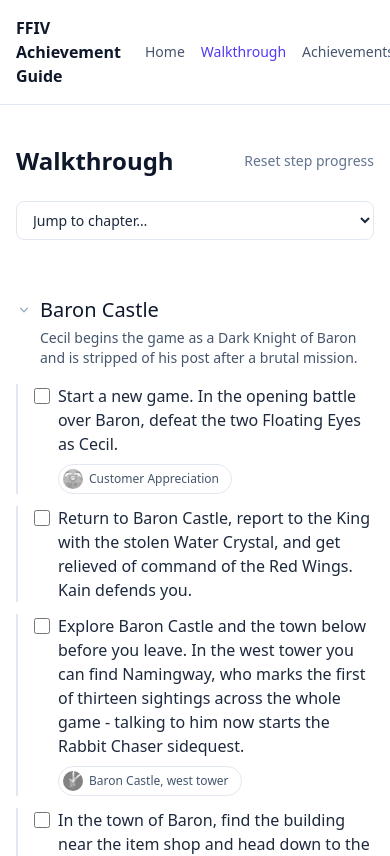
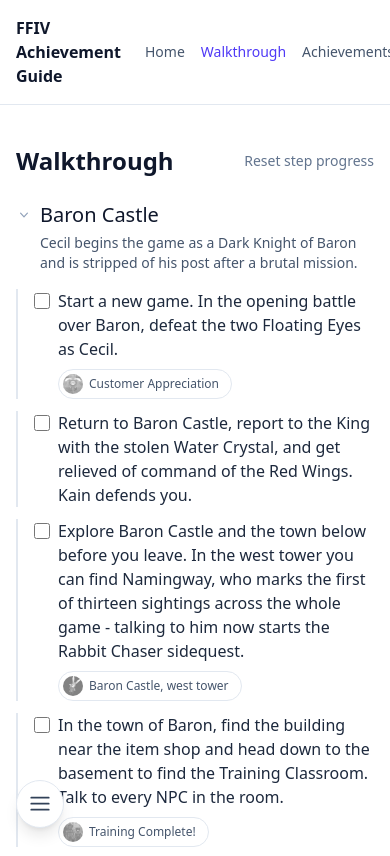
Before and after one commit to ponkberry/final-fantasy-iv-achievement-guide, a React (Vite) app: page /#/walkthrough in a window 390 px wide. Shown: the top 856 px of the page. Built offline with nearby package versions, Linux system fonts and the light colour scheme.

Commit message:
Added mobile friendly nav

```diff
--- a/src/components/WalkthroughNav.tsx
+++ b/src/components/WalkthroughNav.tsx
@@ -1,3 +1,4 @@
+import { useEffect, useState } from 'react'
 import type { WalkthroughChapter } from '../types'
 
 interface ChapterProgress {
@@ -12,32 +13,95 @@
 }
 
 export function WalkthroughNav({ chapters, progressByChapter, onJumpToChapter }: WalkthroughNavProps) {
+  const [mobileMenuOpen, setMobileMenuOpen] = useState(false)
+
+  useEffect(() => {
+    if (!mobileMenuOpen) return
+    const onKeyDown = (e: KeyboardEvent) => {
+      if (e.key === 'Escape') setMobileMenuOpen(false)
+    }
+    window.addEventListener('keydown', onKeyDown)
+    return () => window.removeEventListener('keydown', onKeyDown)
+  }, [mobileMenuOpen])
+
   return (
     <>
-      {/* Mobile / narrow screens: dropdown jump menu */}
-      <div className="mb-6 md:hidden">
-        <label htmlFor="chapter-jump" className="sr-only">
-          Jump to chapter
-        </label>
-        <select
-          id="chapter-jump"
-          defaultValue=""
-          onChange={(e) => {
-            if (e.target.value) onJumpToChapter(e.target.value)
-            e.target.value = ''
-          }}
-          className="w-full rounded-lg border border-slate-200 bg-white px-3 py-2 text-sm text-slate-800 dark:border-slate-800 dark:bg-slate-900 dark:text-slate-200"
-        >
-          <option value="" disabled>
-            Jump to chapter…
-          </option>
-          {chapters.map((chapter, i) => (
-            <option key={chapter.id} value={chapter.id}>
-              {i + 1}. {chapter.title}
-            </option>
-          ))}
-        </select>
-      </div>
+      {/* Mobile / narrow screens: floating button that opens a jump-to-chapter panel from anywhere */}
+      <button
+        type="button"
+        onClick={() => setMobileMenuOpen(true)}
+        aria-label="Jump to chapter"
+        aria-expanded={mobileMenuOpen}
+        className="fixed bottom-4 left-4 z-40 flex size-12 items-center justify-center rounded-full border border-slate-200 bg-white text-slate-700 shadow-lg dark:border-slate-800 dark:bg-slate-900 dark:text-slate-200 md:hidden"
+      >
+        <svg viewBox="0 0 20 20" fill="currentColor" className="size-6">
+          <path
+            fillRule="evenodd"
+            d="M2 4.75A.75.75 0 012.75 4h14.5a.75.75 0 010 1.5H2.75A.75.75 0 012 4.75zm0 5A.75.75 0 012.75 9h14.5a.75.75 0 010 1.5H2.75A.75.75 0 012 9.75zm0 5a.75.75 0 01.75-.75h14.5a.75.75 0 010 1.5H2.75a.75.75 0 01-.75-.75z"
+            clipRule="evenodd"
+          />
+        </svg>
+      </button>
+
+      {mobileMenuOpen && (
+        <div className="fixed inset-0 z-50 flex items-end md:hidden" role="dialog" aria-modal="true">
+          <div
+            className="absolute inset-0 bg-black/40"
+            onClick={() => setMobileMenuOpen(false)}
+          />
+          <div className="relative max-h-[70vh] w-full overflow-y-auto rounded-t-xl border-t border-slate-200 bg-white p-4 shadow-xl dark:border-slate-800 dark:bg-slate-900">
+            <div className="mb-2 flex items-center justify-between">
+              <p className="text-xs font-medium uppercase tracking-wide text-slate-500 dark:text-slate-500">
+                Jump to chapter
+              </p>
+              <button
+                type="button"
+                onClick={() => setMobileMenuOpen(false)}
+                aria-label="Close"
+                className="rounded p-1 text-slate-500 hover:bg-slate-100 hover:text-slate-900 dark:text-slate-400 dark:hover:bg-slate-800 dark:hover:text-white"
+              >
+                <svg viewBox="0 0 20 20" fill="currentColor" className="size-5">
+                  <path d="M6.28 5.22a.75.75 0 00-1.06 1.06L8.94 10l-3.72 3.72a.75.75 0 101.06 1.06L10 11.06l3.72 3.72a.75.75 0 101.06-1.06L11.06 10l3.72-3.72a.75.75 0 00-1.06-1.06L10 8.94 6.28 5.22z" />
+                </svg>
+              </button>
+            </div>
+            <ol className="space-y-0.5 text-sm">
+              {chapters.map((chapter, i) => {
+                const progress = progressByChapter[chapter.id]
+                const complete = progress && progress.total > 0 && progress.done === progress.total
+                return (
+                  <li key={chapter.id}>
+                    <button
+                      type="button"
+                      onClick={() => {
+                        onJumpToChapter(chapter.id)
+                        setMobileMenuOpen(false)
+                      }}
+                      className="flex w-full items-center gap-2 rounded px-2 py-2 text-left text-slate-600 hover:bg-slate-100 hover:text-slate-900 dark:text-slate-400 dark:hover:bg-slate-800 dark:hover:text-white"
+                    >
+                      <span className="w-5 shrink-0 text-right text-xs text-slate-400 dark:text-slate-600">
+                        {i + 1}
+                      </span>
+                      <span className="flex-1 truncate">{chapter.title}</span>
+                      {progress && progress.total > 0 && (
+                        <span
+                          className={`shrink-0 text-xs ${
+                            complete
+                              ? 'text-indigo-600 dark:text-indigo-400'
+                              : 'text-slate-400 dark:text-slate-600'
+                          }`}
+                        >
+                          {complete ? '✓' : `${progress.done}/${progress.total}`}
+                        </span>
+                      )}
+                    </button>
+                  </li>
+                )
+              })}
+            </ol>
+          </div>
+        </div>
+      )}
 
       {/* Wider screens: sticky sidebar */}
       <nav className="hidden shrink-0 md:block md:w-64">
```
Also changed, not shown: 4 other files (tests, documents, lock files or other folders).
